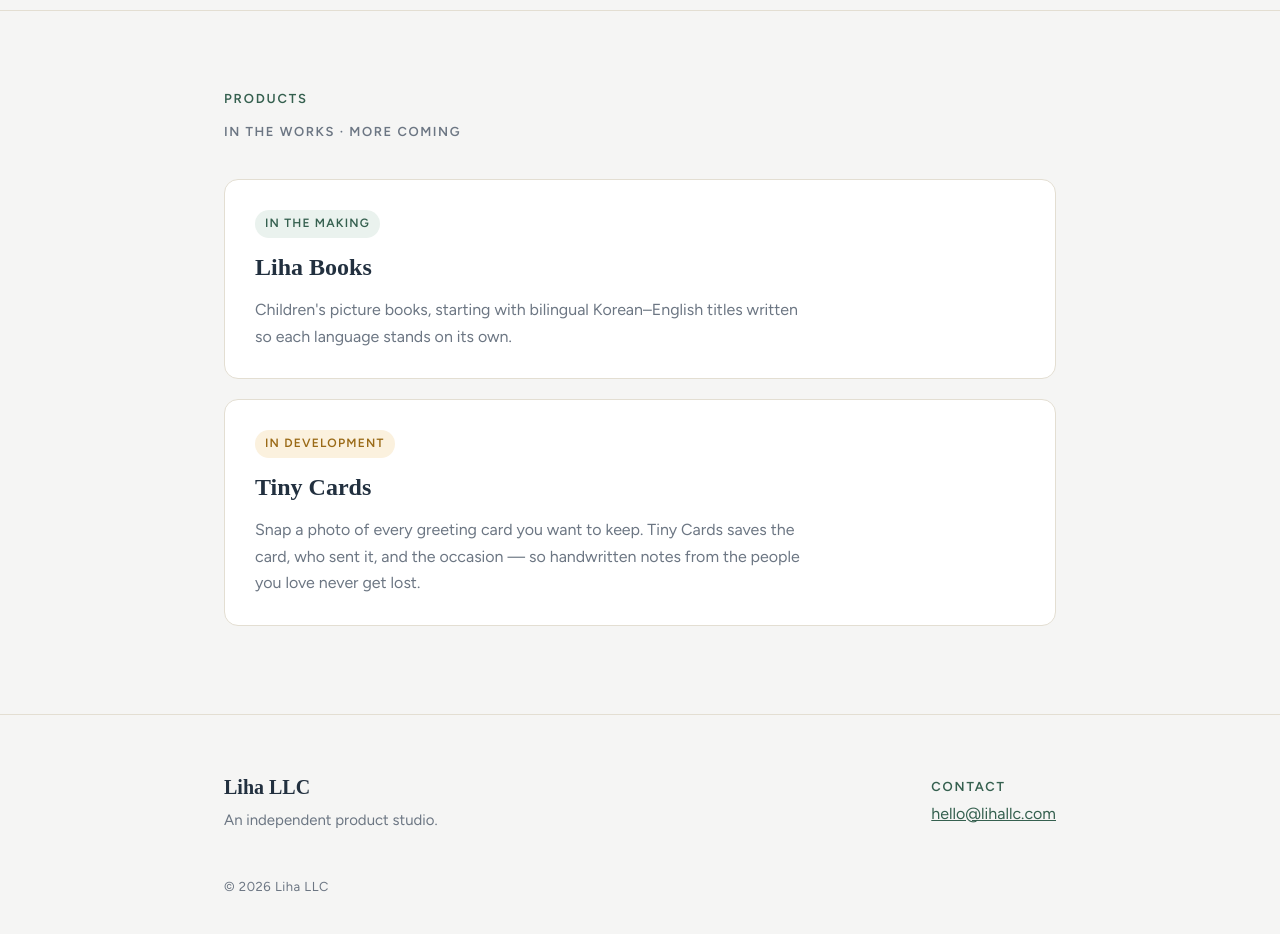
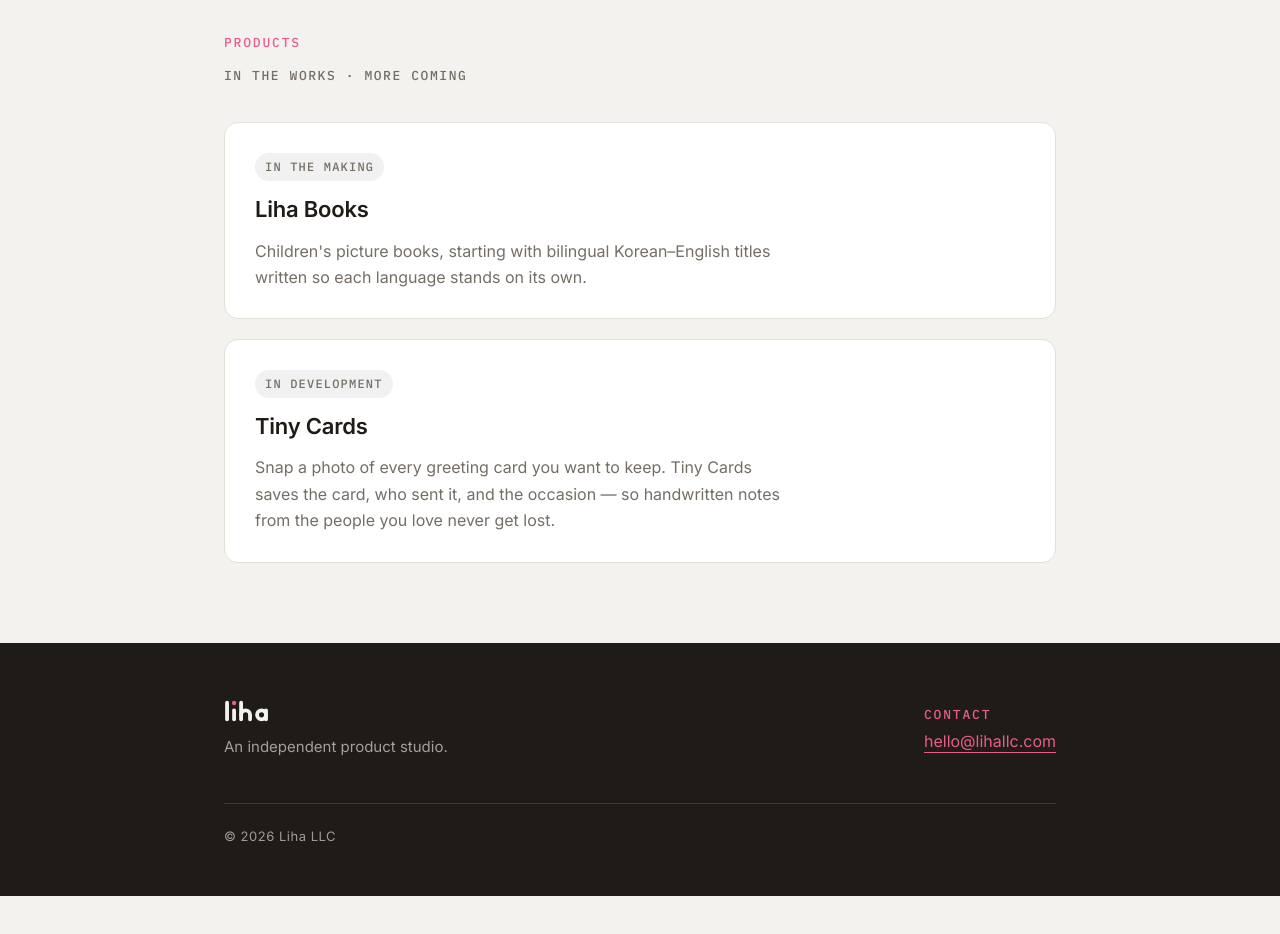
Before and after one commit to aprkim/lihallc, a plain HTML site: page index.html in a window 1280 px wide. Shown: the part 1060-1994 px from the top of the page. After the commit the page ends 1956 px from the top, so only its background shows below. Drawn offline with Linux system fonts and the light colour scheme; a web font is replaced by a local one.

Commit message:
Port index page onto brand system
Co-Authored-By: Claude Fable 5 <noreply@anthropic.com>

```diff
--- a/index.html
+++ b/index.html
@@ -5,17 +5,17 @@
 <meta name="viewport" content="width=device-width, initial-scale=1">
 <title>Liha — Made on purpose</title>
 <meta name="description" content="Liha LLC is a small, independent product studio. A few products, built and owned end to end.">
+<link rel="icon" type="image/svg+xml" href="favicon.svg">
 <link rel="preconnect" href="https://fonts.googleapis.com">
 <link rel="preconnect" href="https://fonts.gstatic.com" crossorigin>
-<link href="https://fonts.googleapis.com/css2?family=Gowun+Batang:wght@400;700&family=Figtree:wght@400;500;600&display=swap" rel="stylesheet">
+<link href="https://fonts.googleapis.com/css2?family=IBM+Plex+Mono:wght@500&family=Inter:wght@400;500;600;700&display=swap" rel="stylesheet">
 <style>
   :root {
-    --paper: #F5F5F4;
-    --ink: #22303F;
-    --accent: #4E8776;
-    --accent-deep: #35604F;
-    --line: #E3DED2;
-    --muted: #6C7683;
+    --liha-ink:  #1F1B16;   /* warm black */
+    --liha-gray: #F4F2EF;   /* warm gray */
+    --liha-dot:  #E85D8A;   /* studio pink */
+    --line: #E4E0D9;
+    --muted: #746E65;
   }
 
   * { margin: 0; padding: 0; box-sizing: border-box; }
@@ -27,9 +27,9 @@
   }
 
   body {
-    background: var(--paper);
-    color: var(--ink);
-    font-family: 'Figtree', system-ui, sans-serif;
+    background: var(--liha-gray);
+    color: var(--liha-ink);
+    font-family: 'Inter', system-ui, sans-serif;
     font-size: 17px;
     line-height: 1.65;
     -webkit-font-smoothing: antialiased;
@@ -37,7 +37,7 @@
 
   a { color: inherit; }
   a:focus-visible {
-    outline: 2px solid var(--accent);
+    outline: 2px solid var(--liha-dot);
     outline-offset: 3px;
     border-radius: 2px;
   }
@@ -46,11 +46,12 @@
 
   .label {
     display: inline-block;
+    font-family: 'IBM Plex Mono', monospace;
     font-size: 13px;
-    font-weight: 600;
+    font-weight: 500;
     letter-spacing: 0.14em;
     text-transform: uppercase;
-    color: var(--accent-deep);
+    color: var(--liha-dot);
   }
 
   nav { border-bottom: 1px solid var(--line); }
@@ -61,12 +62,8 @@
     padding-top: 20px;
     padding-bottom: 20px;
   }
-  .logo {
-    font-family: 'Gowun Batang', serif;
-    font-weight: 700;
-    font-size: 22px;
-    text-decoration: none;
-  }
+  .logo { display: inline-flex; align-items: center; }
+  .logo svg { height: 26px; width: auto; display: block; }
   .nav-links { display: flex; gap: 28px; }
   .nav-links a {
     text-decoration: none;
@@ -74,19 +71,17 @@
     font-weight: 500;
     color: var(--muted);
   }
-  .nav-links a:hover { color: var(--ink); }
+  .nav-links a:hover { color: var(--liha-ink); }
 
   header.hero { padding: 96px 0 88px; }
   .eyebrow { margin-bottom: 28px; }
   h1 {
-    font-family: 'Gowun Batang', serif;
+    font-size: clamp(38px, 6.5vw, 60px);
     font-weight: 700;
-    font-size: clamp(38px, 6.5vw, 60px);
     line-height: 1.18;
-    letter-spacing: -0.01em;
+    letter-spacing: -0.02em;
     max-width: 18ch;
   }
-  h1 em { font-style: normal; color: var(--accent); }
   .hero p {
     margin-top: 26px;
     max-width: 50ch;
@@ -94,10 +89,11 @@
     color: var(--muted);
   }
 
-  .principles {
+  section {
     border-top: 1px solid var(--line);
     padding: 72px 0 80px;
   }
+
   .principles-grid {
     margin-top: 40px;
     display: grid;
@@ -105,21 +101,18 @@
     gap: 40px 56px;
   }
   .principle h3 {
-    font-family: 'Gowun Batang', serif;
-    font-size: 21px;
-    font-weight: 700;
+    font-size: 19px;
+    font-weight: 600;
+    letter-spacing: -0.01em;
     margin-bottom: 8px;
   }
   .principle p { color: var(--muted); font-size: 16px; max-width: 36ch; }
 
-  .products {
-    border-top: 1px solid var(--line);
-    padding: 72px 0 88px;
-  }
   .status-line {
     margin-top: 10px;
+    font-family: 'IBM Plex Mono', monospace;
     font-size: 13px;
-    font-weight: 600;
+    font-weight: 500;
     letter-spacing: 0.12em;
     text-transform: uppercase;
     color: var(--muted);
@@ -136,25 +129,27 @@
   }
   .badge {
     align-self: flex-start;
+    font-family: 'IBM Plex Mono', monospace;
     font-size: 12px;
-    font-weight: 600;
+    font-weight: 500;
     letter-spacing: 0.1em;
     text-transform: uppercase;
     padding: 4px 10px;
     border-radius: 999px;
+    background: rgba(31, 27, 22, 0.06);
+    color: var(--muted);
   }
-  .badge.making { background: #EAF2EE; color: var(--accent-deep); }
-  .badge.building { background: #FBF1DE; color: #9A6A17; }
   .card h3 {
-    font-family: 'Gowun Batang', serif;
-    font-size: 24px;
-    font-weight: 700;
+    font-size: 22px;
+    font-weight: 600;
+    letter-spacing: -0.01em;
   }
   .card p { color: var(--muted); font-size: 16px; max-width: 54ch; }
 
   footer {
-    border-top: 1px solid var(--line);
-    padding: 56px 0 64px;
+    background: var(--liha-ink);
+    color: var(--liha-gray);
+    padding: 56px 0 48px;
   }
   .foot-grid {
     display: flex;
@@ -162,24 +157,28 @@
     gap: 32px;
     flex-wrap: wrap;
   }
-  .foot-brand {
-    font-family: 'Gowun Batang', serif;
-    font-weight: 700;
-    font-size: 20px;
-  }
+  footer .foot-brand svg { height: 24px; width: auto; display: block; }
   .foot-brand span {
     display: block;
-    font-family: 'Figtree';
-    font-weight: 400;
     font-size: 15px;
-    color: var(--muted);
-    margin-top: 4px;
+    color: rgba(244, 242, 239, 0.62);
+    margin-top: 12px;
   }
-  .foot-contact a { font-size: 16px; color: var(--accent-deep); }
+  .foot-contact .label { color: var(--liha-dot); }
+  .foot-contact a {
+    font-size: 16px;
+    color: var(--liha-dot);
+    text-decoration: none;
+    border-bottom: 1px solid currentColor;
+    padding-bottom: 1px;
+  }
+  .foot-contact a:hover { color: var(--liha-gray); }
   .copyright {
     margin-top: 44px;
+    padding-top: 22px;
+    border-top: 1px solid rgba(244, 242, 239, 0.14);
     font-size: 13px;
-    color: var(--muted);
+    color: rgba(244, 242, 239, 0.6);
     letter-spacing: 0.04em;
   }
 
@@ -194,7 +193,19 @@
 
 <nav>
   <div class="wrap nav-inner">
-    <a class="logo" href="#">Liha LLC</a>
+    <a class="logo" href="/" aria-label="Liha home">
+      <svg xmlns="http://www.w3.org/2000/svg" viewBox="-4 26 353 188" role="img" aria-label="liha">
+        <g fill="none" stroke="#1F1B16" stroke-width="30" stroke-linecap="round" stroke-linejoin="round">
+          <path d="M20 55 L20 185"/>
+          <path d="M75 115 L75 185"/>
+          <path d="M130 55 L130 185"/>
+          <path d="M130 150 C130 128 145 115 165 115 C185 115 200 128 200 150 L200 185"/>
+          <circle cx="290" cy="150" r="35"/>
+          <path d="M325 115 L325 185"/>
+        </g>
+        <circle cx="75" cy="57" r="17" fill="#E85D8A"/>
+      </svg>
+    </a>
     <div class="nav-links">
       <a href="#products">Products</a>
       <a href="/brand">Brand</a>
@@ -206,7 +217,7 @@
 <header class="hero">
   <div class="wrap">
     <div class="eyebrow"><span class="label">Liha LLC · An independent product studio</span></div>
-    <h1>A small studio, building <em>a few good products.</em></h1>
+    <h1>A small studio, building a few good products.</h1>
     <p>Liha LLC is an independent, founder-run studio. Each product has its own name and its own home — this is the company behind them.</p>
   </div>
 </header>
@@ -241,12 +252,12 @@
     <div class="status-line">In the works · more coming</div>
     <div class="cards">
       <div class="card">
-        <span class="badge making">In the making</span>
+        <span class="badge">In the making</span>
         <h3>Liha Books</h3>
         <p>Children's picture books, starting with bilingual Korean–English titles written so each language stands on its own.</p>
       </div>
       <div class="card">
-        <span class="badge building">In development</span>
+        <span class="badge">In development</span>
         <h3>Tiny Cards</h3>
         <p>Snap a photo of every greeting card you want to keep. Tiny Cards saves the card, who sent it, and the occasion — so handwritten notes from the people you love never get lost.</p>
       </div>
@@ -257,7 +268,20 @@
 <footer id="contact">
   <div class="wrap">
     <div class="foot-grid">
-      <div class="foot-brand">Liha LLC<span>An independent product studio.</span></div>
+      <div class="foot-brand">
+        <svg xmlns="http://www.w3.org/2000/svg" viewBox="-4 26 353 188" role="img" aria-label="liha">
+          <g fill="none" stroke="#F4F2EF" stroke-width="30" stroke-linecap="round" stroke-linejoin="round">
+            <path d="M20 55 L20 185"/>
+            <path d="M75 115 L75 185"/>
+            <path d="M130 55 L130 185"/>
+            <path d="M130 150 C130 128 145 115 165 115 C185 115 200 128 200 150 L200 185"/>
+            <circle cx="290" cy="150" r="35"/>
+            <path d="M325 115 L325 185"/>
+          </g>
+          <circle cx="75" cy="57" r="17" fill="#E85D8A"/>
+        </svg>
+        <span>An independent product studio.</span>
+      </div>
       <div class="foot-contact">
         <span class="label">Contact</span><br>
         <a href="mailto:hello@lihallc.com">hello@lihallc.com</a>
```
